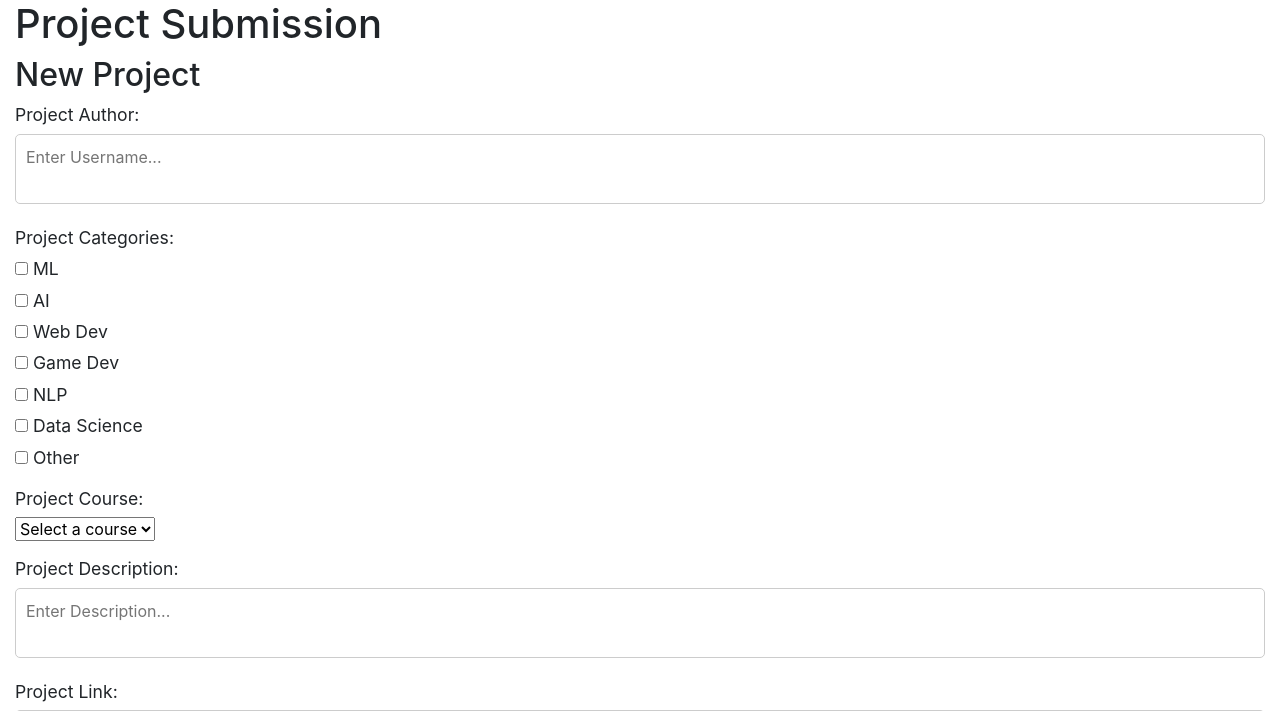
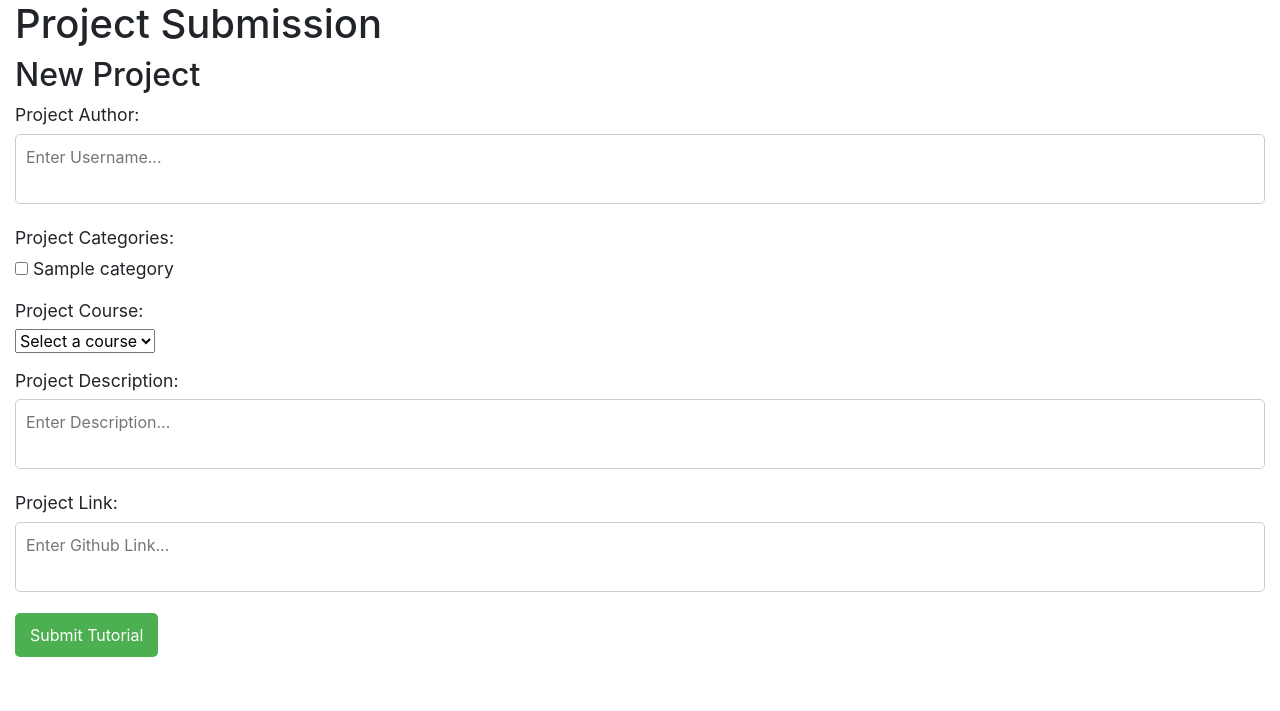
Before and after one commit to MA0610/DatabaseProjectWebsite, a Python web app: template Databases Project Website/templates/submit.html in a window 1280 px wide. Shown: the part 56-767 px from the top of the page. After the commit the page ends 713 px from the top, so only its background shows below. Run offline with Jinja, Linux system fonts and the light colour scheme; the template is opened without the code that fills it: most values are stand-ins (such as "Sample title", 1, 10 or a date in 2020); some libraries are stand-ins or nearby versions.

Commit message:
Update submit.html
added category

```diff
--- a/Databases Project Website/templates/submit.html
+++ b/Databases Project Website/templates/submit.html
@@ -62,14 +62,12 @@
         <div class="add-Project-Categories">
             <label for="new-Project-Categories">Project Categories:</label>
             <div class="categoryCheckboxes">
-                <label><input type="checkbox" name="ML" value="ML" id="categoryML"> ML</label>
-                <label><input type="checkbox" name="AI" value="AI" id="categoryAI"> AI</label>
-                <label><input type="checkbox" name="Web Dev" value="Web Dev" id="categoryWebDev"> Web Dev</label>
-                <label><input type="checkbox" name="Game Dev" value="Game Dev" id="categoryGameDev"> Game Dev</label>
-                <label><input type="checkbox" name="NLP" value="NLP" id="categoryNLP"> NLP</label>
-                <label><input type="checkbox" name="Data Science" value="Data Science" id="categoryDataScience"> Data Science</label>
-                <label><input type="checkbox" name="Other" value="Other" id="categoryOther"> Other</label>
-
+                {% for category in categories %}
+                        <label>
+                            <input type="checkbox" value="{{ category.id }}" data-name="{{ category.name }}">
+                            {{ category.category }}
+                        </label>
+                    {% endfor %}
             </div>
         </div>
 
```
